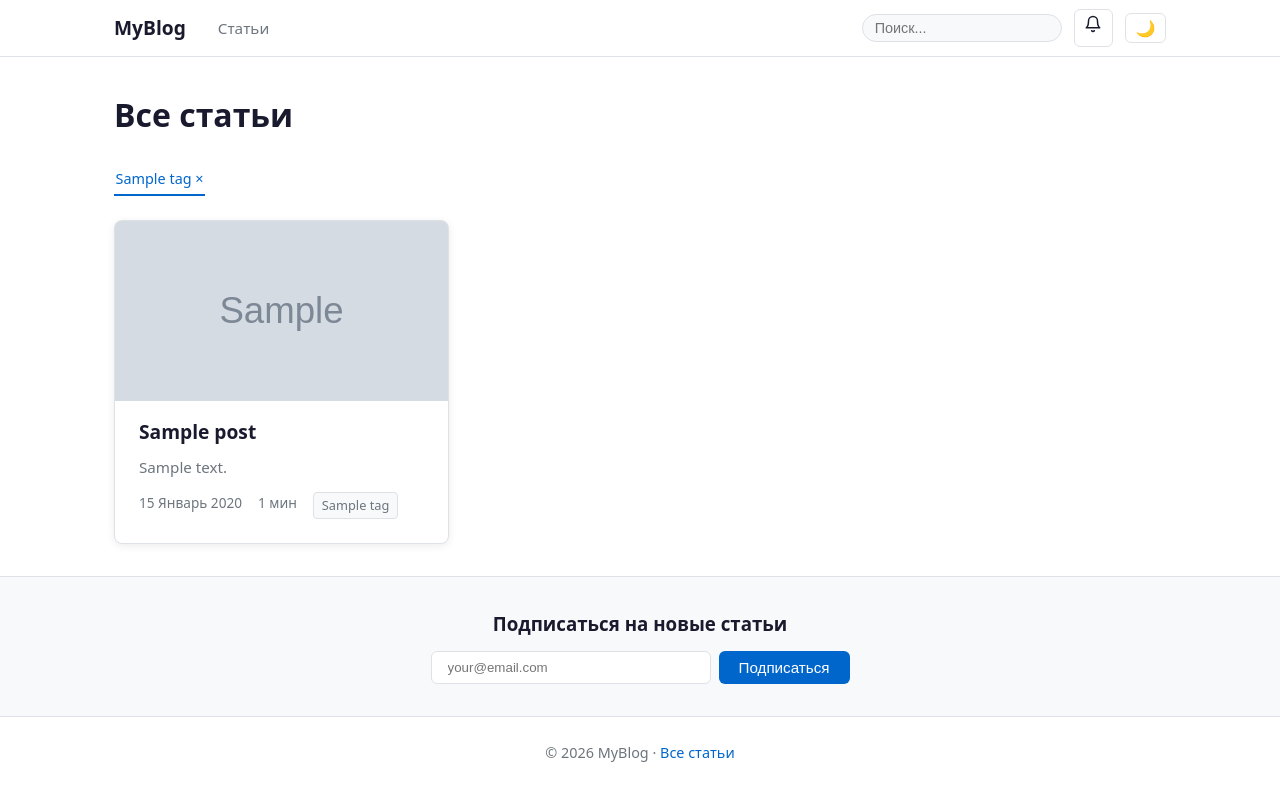
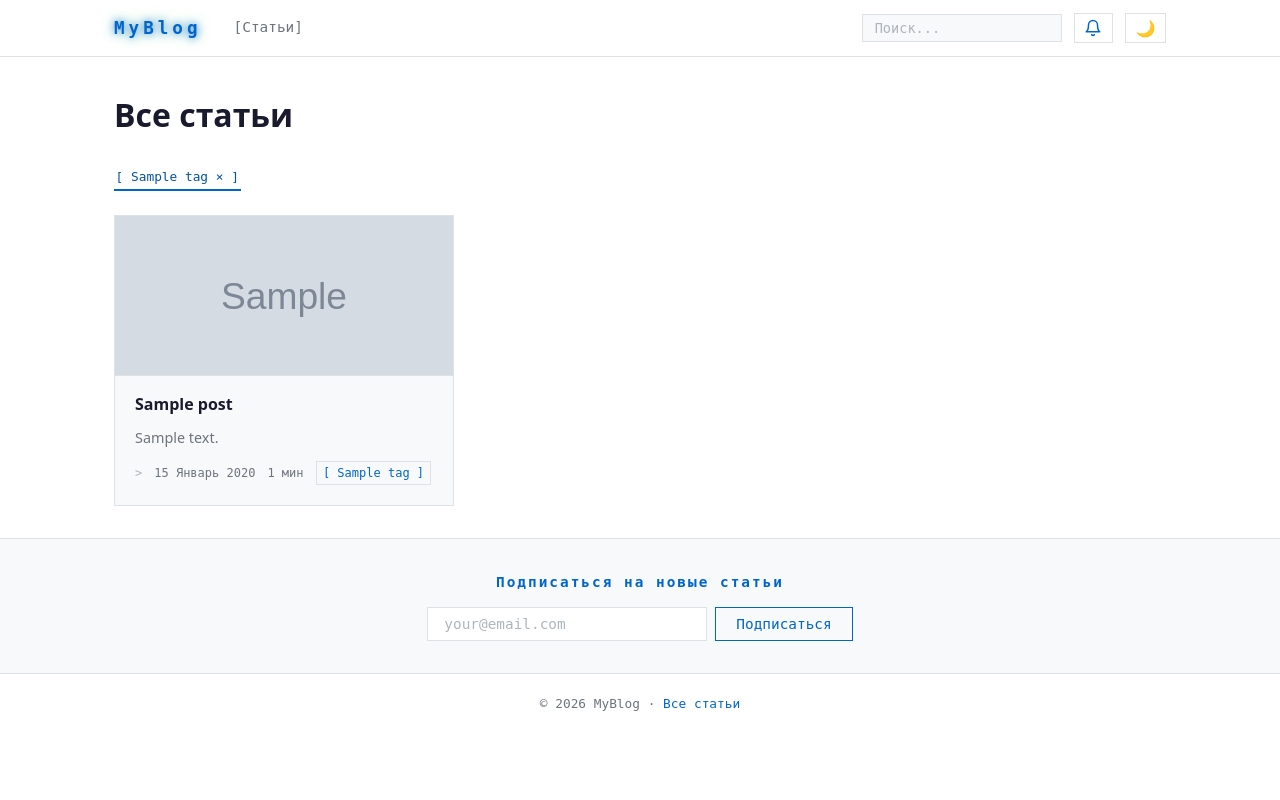
Before and after one commit to sergei-karimov/KSR_BLOG, a Django app: a page that uses templates/base.html in a window 1280 px wide. Run offline with Django 5.2, Linux system fonts and the light colour scheme; tables that the repository leaves empty hold one stand-in row (values such as "Sample post"); grey boxes marked "Sample" are stand-in pictures.

Commit message:
style: replace CSS with Matrix dark theme

```diff
--- a/static/css/main.css
+++ b/static/css/main.css
@@ -1,31 +1,39 @@
 :root {
-  --bg: #ffffff;
-  --bg-secondary: #f8f9fa;
-  --text: #1a1a2e;
-  --text-muted: #6c757d;
-  --accent: #0066cc;
-  --accent-hover: #0052a3;
-  --border: #dee2e6;
-  --card-shadow: 0 2px 8px rgba(0,0,0,0.08);
-  --code-bg: #f4f4f4;
-  --font-body: system-ui, -apple-system, sans-serif;
-  --font-mono: 'Cascadia Code', 'Fira Code', monospace;
-  --message-bg: #d4edda;
-  --message-text: #155724;
+  --bg:           #050a05;
+  --bg-secondary: #0a1a0a;
+  --bg-nav:       #030803;
+  --bg-code:      #000000;
+  --text:         #c8ffc8;
+  --text-muted:   rgba(0, 255, 65, 0.5);
+  --text-dim:     rgba(0, 255, 65, 0.25);
+  --accent:       #00ff41;
+  --accent-glow:  #39ff14;
+  --border:       rgba(0, 255, 65, 0.15);
+  --border-hover: rgba(0, 255, 65, 0.4);
+  --card-shadow:  none;
+  --font-body:    system-ui, -apple-system, sans-serif;
+  --font-mono:    'Courier New', 'Cascadia Code', monospace;
+  --message-bg:   #0a1a0a;
+  --message-text: #00ff41;
 }
 
-[data-theme="dark"] {
-  --bg: #0d1117;
-  --bg-secondary: #161b22;
-  --text: #e6edf3;
-  --text-muted: #8b949e;
-  --accent: #58a6ff;
-  --accent-hover: #79bcff;
-  --border: #30363d;
-  --card-shadow: 0 2px 8px rgba(0,0,0,0.4);
-  --code-bg: #1e1e2e;
-  --message-bg: #1a3a2a;
-  --message-text: #4ade80;
+[data-theme="light"] {
+  --bg:           #ffffff;
+  --bg-secondary: #f8f9fa;
+  --bg-nav:       #ffffff;
+  --bg-code:      #f4f4f4;
+  --text:         #1a1a2e;
+  --text-muted:   #6c757d;
+  --text-dim:     #adb5bd;
+  --accent:       #0066cc;
+  --accent-glow:  #0052a3;
+  --border:       #dee2e6;
+  --border-hover: #adb5bd;
+  --card-shadow:  0 2px 8px rgba(0,0,0,0.08);
+  --font-body:    system-ui, -apple-system, sans-serif;
+  --font-mono:    'Cascadia Code', 'Fira Code', monospace;
+  --message-bg:   #d4edda;
+  --message-text: #155724;
 }
 
 *, *::before, *::after { box-sizing: border-box; margin: 0; padding: 0; }
@@ -39,12 +47,12 @@ body {
 }
 
 a { color: var(--accent); text-decoration: none; }
-a:hover { color: var(--accent-hover); text-decoration: underline; }
+a:hover { color: var(--accent-glow); text-decoration: none; }
 
-/* Header */
+/* ── Header ── */
 header {
   border-bottom: 1px solid var(--border);
-  background: var(--bg);
+  background: var(--bg-nav);
   position: sticky;
   top: 0;
   z-index: 100;
@@ -58,217 +66,418 @@ header {
   height: 56px;
   gap: 2rem;
 }
-.site-title { font-size: 1.2rem; font-weight: 700; color: var(--text); }
-.site-title:hover { text-decoration: none; color: var(--accent); }
+.site-title {
+  font-family: var(--font-mono);
+  font-size: 1.1rem;
+  font-weight: 700;
+  letter-spacing: 4px;
+  color: var(--accent);
+  text-shadow: 0 0 10px var(--accent), 0 0 20px rgba(0,255,65,0.3);
+}
+.site-title:hover { color: var(--accent-glow); text-decoration: none; }
 nav { display: flex; gap: 1.25rem; }
-nav a { color: var(--text-muted); font-size: 0.95rem; }
-nav a:hover { color: var(--accent); text-decoration: none; }
+nav a {
+  font-family: var(--font-mono);
+  color: var(--text-muted);
+  font-size: 0.9rem;
+}
+nav a::before { content: '['; }
+nav a::after  { content: ']'; }
+nav a:hover { color: var(--accent); }
 .header-actions { margin-left: auto; display: flex; gap: 0.75rem; align-items: center; }
 .search-form input {
   border: 1px solid var(--border);
   background: var(--bg-secondary);
   color: var(--text);
   padding: 0.3rem 0.75rem;
-  border-radius: 20px;
-  font-size: 0.9rem;
+  font-family: var(--font-mono);
+  font-size: 0.85rem;
   width: 200px;
+  border-radius: 0;
+  outline: none;
 }
+.search-form input:focus { border-color: var(--accent); box-shadow: 0 0 6px rgba(0,255,65,0.3); }
+.search-form input::placeholder { color: var(--text-dim); }
 .theme-toggle {
   background: none;
   border: 1px solid var(--border);
-  color: var(--text);
+  color: var(--accent);
   cursor: pointer;
   padding: 0.3rem 0.6rem;
-  border-radius: 6px;
+  border-radius: 0;
   font-size: 1rem;
+  font-family: var(--font-mono);
+  transition: border-color 0.15s, box-shadow 0.15s;
+  display: inline-flex;
+  align-items: center;
+  justify-content: center;
+}
+.theme-toggle:hover { border-color: var(--accent); box-shadow: 0 0 6px rgba(0,255,65,0.3); }
+
+/* ── Layout ── */
+.container { max-width: 1100px; margin: 0 auto; padding: 2rem 1.5rem; }
+
+/* ── Hero block (home page) ── */
+.hero-wrap {
+  position: relative;
+  overflow: hidden;
+  border-bottom: 1px solid var(--border);
+}
+.hero-canvas {
+  position: absolute;
+  top: 0; left: 0;
+  width: 100%; height: 100%;
+  opacity: 0.2;
+  pointer-events: none;
+}
+.hero-content {
+  position: relative;
+  z-index: 2;
+  max-width: 1100px;
+  margin: 0 auto;
+  padding: 2.5rem 1.5rem;
+}
+.hero-label {
+  font-family: var(--font-mono);
+  font-size: 0.75rem;
+  letter-spacing: 3px;
+  color: var(--text-dim);
+  margin-bottom: 0.75rem;
+}
+.hero-title {
+  font-family: var(--font-mono);
+  font-size: 1.8rem;
+  font-weight: 700;
+  color: var(--accent-glow);
+  text-shadow: 0 0 10px var(--accent-glow), 0 0 20px rgba(57,255,20,0.3);
+  margin-bottom: 0.5rem;
+  line-height: 1.3;
+}
+.hero-meta {
+  font-family: var(--font-mono);
+  font-size: 0.8rem;
+  color: var(--text-muted);
+  margin-bottom: 1rem;
+}
+.hero-meta::before { content: '> '; }
+.hero-excerpt {
+  color: var(--text);
+  font-size: 1rem;
+  line-height: 1.7;
+  max-width: 640px;
+  margin-bottom: 1.25rem;
+}
+.hero-read-link {
+  display: inline-block;
+  font-family: var(--font-mono);
+  font-size: 0.85rem;
+  color: var(--accent);
+  border: 1px solid var(--border);
+  padding: 0.3rem 0.9rem;
+}
+.hero-read-link:hover { border-color: var(--accent); box-shadow: 0 0 8px rgba(0,255,65,0.3); color: var(--accent-glow); }
+
+/* ── Post grid ── */
+.archive-label {
+  font-family: var(--font-mono);
+  font-size: 0.75rem;
+  letter-spacing: 3px;
+  color: var(--text-dim);
+  margin-bottom: 1.25rem;
+}
+.post-grid {
+  display: grid;
+  grid-template-columns: repeat(auto-fill, minmax(300px, 1fr));
+  gap: 1rem;
 }
 
-/* Layout */
-.container { max-width: 1100px; margin: 0 auto; padding: 2rem 1.5rem; }
+/* ── Post card ── */
+.post-card {
+  background: var(--bg-secondary);
+  border: 1px solid var(--border);
+  border-radius: 0;
+  padding: 1.25rem;
+  transition: border-color 0.15s, box-shadow 0.15s;
+}
+.post-card:hover { border-color: var(--border-hover); box-shadow: 0 0 12px rgba(0,255,65,0.1); }
+.post-card-tag {
+  font-family: var(--font-mono);
+  font-size: 0.75rem;
+  color: var(--text-muted);
+  margin-bottom: 0.5rem;
+}
+.post-card h2 { font-size: 1rem; margin-bottom: 0.5rem; font-family: var(--font-body); }
+.post-card h2 a { color: var(--text); font-weight: 600; }
+.post-card h2 a:hover { color: var(--accent); }
+.post-excerpt { color: var(--text-muted); font-size: 0.9rem; margin-bottom: 0.75rem; line-height: 1.6; }
+.post-meta {
+  font-family: var(--font-mono);
+  font-size: 0.75rem;
+  color: var(--text-muted);
+  display: flex;
+  gap: 0.75rem;
+  flex-wrap: wrap;
+  align-items: center;
+}
+.post-meta::before { content: '> '; color: var(--text-dim); }
 
-/* Post card */
-.post-card {
-  background: var(--bg);
+/* ── Cover images ── */
+.cover-image {
+  width: 100%;
+  max-height: 420px;
+  object-fit: cover;
   border: 1px solid var(--border);
-  border-radius: 8px;
-  padding: 1.5rem;
-  box-shadow: var(--card-shadow);
-  transition: box-shadow 0.2s;
+  margin-bottom: 2rem;
+  display: block;
 }
-.post-card:hover { box-shadow: 0 4px 16px rgba(0,0,0,0.15); }
-.post-card h2 { font-size: 1.2rem; margin-bottom: 0.5rem; }
-.post-card h2 a { color: var(--text); }
-.post-card h2 a:hover { color: var(--accent); text-decoration: none; }
-.post-excerpt { color: var(--text-muted); font-size: 0.95rem; margin-bottom: 0.75rem; }
-.post-meta { font-size: 0.85rem; color: var(--text-muted); display: flex; gap: 1rem; flex-wrap: wrap; }
+.post-card-cover {
+  width: calc(100% + 2.5rem);
+  height: 160px;
+  object-fit: cover;
+  display: block;
+  margin: -1.25rem -1.25rem 1rem -1.25rem;
+  border-bottom: 1px solid var(--border);
+}
+
+/* ── Tag badges ── */
 .tag-badge {
   display: inline-block;
-  background: var(--bg-secondary);
+  font-family: var(--font-mono);
+  font-size: 0.75rem;
+  color: var(--accent);
   border: 1px solid var(--border);
-  border-radius: 4px;
-  padding: 0.15rem 0.5rem;
+  padding: 0.1rem 0.4rem;
+}
+.tag-badge::before { content: '[ '; }
+.tag-badge::after  { content: ' ]'; }
+.tag-badge:hover { border-color: var(--accent); color: var(--accent-glow); }
+
+/* ── Tag filter bar ── */
+.tag-filter { display: flex; align-items: center; gap: 0.5rem; flex-wrap: wrap; margin-bottom: 1.5rem; }
+.tag-filter-item {
+  cursor: pointer;
+  font-family: var(--font-mono);
   font-size: 0.8rem;
   color: var(--text-muted);
-}
-.tag-badge:hover { color: var(--accent); text-decoration: none; }
-
-/* Tag filter bar */
-.tag-filter { display: flex; align-items: center; gap: 0.25rem; flex-wrap: wrap; margin-bottom: 1.5rem; }
-.tag-filter-item {
-  cursor: pointer;
-  font-size: 0.9rem;
-  color: var(--text-muted);
-  padding: 0.2rem 0.1rem;
+  padding: 0.15rem 0.1rem;
   border-bottom: 2px solid transparent;
   transition: color 0.15s, border-color 0.15s;
   user-select: none;
 }
+.tag-filter-item::before { content: '[ '; }
+.tag-filter-item::after  { content: ' ]'; }
 .tag-filter-item:hover { color: var(--accent); }
-.tag-filter-item.active { color: var(--accent); border-bottom-color: var(--accent); font-weight: 500; }
+.tag-filter-item.active { color: var(--accent-glow); border-bottom-color: var(--accent); font-weight: 500; }
 
-/* Cover image */
-.cover-image {
-  width: 100%;
-  max-height: 420px;
-  object-fit: cover;
-  border-radius: 12px;
-  margin-bottom: 2rem;
-  display: block;
-}
-.post-card-cover {
-  width: 100%;
-  height: 180px;
-  object-fit: cover;
-  border-radius: 6px 6px 0 0;
-  display: block;
-  margin: -1.5rem -1.5rem 1rem -1.5rem;
-  width: calc(100% + 3rem);
-}
-
-/* Hero post */
-.hero-post {
-  background: var(--bg-secondary);
-  border-radius: 12px;
-  padding: 2rem;
-  margin-bottom: 2rem;
-}
-.hero-post h1 { font-size: 1.8rem; margin-bottom: 0.75rem; }
-
-/* Post grid */
-.post-grid {
-  display: grid;
-  grid-template-columns: repeat(auto-fill, minmax(300px, 1fr));
-  gap: 1.5rem;
-}
-
-/* Article */
+/* ── Article page ── */
 .article-layout {
   display: grid;
   grid-template-columns: 1fr 280px;
   gap: 2rem;
   align-items: start;
 }
-.article-content {
-  max-width: 720px;
+.post-breadcrumb {
+  font-family: var(--font-mono);
+  font-size: 0.75rem;
+  color: var(--text-dim);
+  margin-bottom: 1.5rem;
 }
+.post-title-wrap { margin-bottom: 1.25rem; }
+.post-title-border {
+  font-family: var(--font-mono);
+  font-size: 0.75rem;
+  color: var(--text-dim);
+  letter-spacing: 1px;
+  white-space: nowrap;
+  overflow: hidden;
+}
+.post-title {
+  font-family: var(--font-mono);
+  font-size: 1.8rem;
+  font-weight: 700;
+  color: var(--accent-glow);
+  text-shadow: 0 0 8px rgba(57,255,20,0.4);
+  margin: 0.4rem 0;
+  line-height: 1.3;
+}
+.article-content { max-width: 720px; }
 .article-content h1, .article-content h2, .article-content h3 {
-  margin: 1.5rem 0 0.75rem;
+  font-family: var(--font-mono);
+  color: var(--accent);
+  margin: 1.75rem 0 0.75rem;
 }
-.article-content p { margin-bottom: 1rem; }
+.article-content h1 { font-size: 1.4rem; }
+.article-content h2 { font-size: 1.2rem; }
+.article-content h3 { font-size: 1rem; }
+.article-content p { margin-bottom: 1rem; line-height: 1.9; }
 .article-content ul, .article-content ol { margin: 0 0 1rem 1.5rem; }
+.article-content li { margin-bottom: 0.3rem; }
 .article-content pre {
-  background: var(--code-bg);
+  background: var(--bg-code);
+  border: 1px solid var(--border);
+  border-left: 3px solid var(--accent);
   padding: 1rem;
-  border-radius: 6px;
   overflow-x: auto;
-  margin-bottom: 1rem;
+  margin-bottom: 1.25rem;
   font-family: var(--font-mono);
-  font-size: 0.9rem;
+  font-size: 0.88rem;
+  line-height: 1.7;
+}
+.article-content pre::before {
+  content: '$ ';
+  color: var(--text-dim);
+  font-size: 0.75rem;
+  display: block;
+  margin-bottom: 0.5rem;
 }
 .article-content code {
   font-family: var(--font-mono);
-  font-size: 0.9em;
-  background: var(--code-bg);
-  padding: 0.15em 0.3em;
-  border-radius: 3px;
+  font-size: 0.88em;
+  background: var(--bg-secondary);
+  color: var(--accent);
+  padding: 0.1em 0.35em;
+  border: 1px solid var(--border);
 }
-.article-content pre code { background: none; padding: 0; }
+.article-content pre code { background: none; padding: 0; border: none; color: var(--accent); }
 
-/* Sidebar */
+/* ── Sidebar ── */
 .sidebar { position: sticky; top: 72px; }
 .sidebar-section { margin-bottom: 2rem; }
-.sidebar-section h3 { font-size: 0.9rem; text-transform: uppercase; letter-spacing: 0.05em; color: var(--text-muted); margin-bottom: 0.75rem; }
+.sidebar-section h3 {
+  font-family: var(--font-mono);
+  font-size: 0.75rem;
+  letter-spacing: 3px;
+  color: var(--text-dim);
+  margin-bottom: 0.75rem;
+}
+.sidebar-related-item { margin-bottom: 0.75rem; }
+.sidebar-related-item a { font-size: 0.9rem; color: var(--text); }
+.sidebar-related-item a:hover { color: var(--accent); }
+.sidebar-related-date { font-family: var(--font-mono); font-size: 0.75rem; color: var(--text-muted); }
 
-/* Comments */
+/* ── Comments ── */
 .comments-section { margin-top: 3rem; border-top: 1px solid var(--border); padding-top: 2rem; }
+.comments-section h2 {
+  font-family: var(--font-mono);
+  color: var(--accent);
+  font-size: 1rem;
+  letter-spacing: 2px;
+  margin-bottom: 1.5rem;
+}
 .comment { border-bottom: 1px solid var(--border); padding: 1rem 0; }
-.comment-meta { font-size: 0.85rem; color: var(--text-muted); margin-bottom: 0.5rem; }
+.comment-meta { font-family: var(--font-mono); font-size: 0.8rem; color: var(--text-muted); margin-bottom: 0.5rem; }
 
-/* Forms */
+/* ── Forms ── */
 .form-group { margin-bottom: 1rem; }
-.form-group label { display: block; font-size: 0.9rem; margin-bottom: 0.3rem; }
+.form-group label { display: block; font-family: var(--font-mono); font-size: 0.8rem; color: var(--text-muted); margin-bottom: 0.3rem; }
 .form-group input, .form-group textarea {
   width: 100%;
   padding: 0.5rem 0.75rem;
   border: 1px solid var(--border);
-  border-radius: 6px;
-  background: var(--bg);
+  background: var(--bg-secondary);
   color: var(--text);
   font-family: var(--font-body);
   font-size: 0.95rem;
+  border-radius: 0;
+  outline: none;
+}
+.form-group input:focus, .form-group textarea:focus {
+  border-color: var(--accent);
+  box-shadow: 0 0 6px rgba(0,255,65,0.2);
 }
 .btn {
   display: inline-block;
   padding: 0.5rem 1.25rem;
-  background: var(--accent);
-  color: white;
-  border: none;
-  border-radius: 6px;
+  background: transparent;
+  color: var(--accent);
+  border: 1px solid var(--accent);
   cursor: pointer;
-  font-size: 0.95rem;
+  font-family: var(--font-mono);
+  font-size: 0.9rem;
+  transition: background 0.15s, box-shadow 0.15s;
 }
-.btn:hover { background: var(--accent-hover); color: white; text-decoration: none; }
+.btn:hover { background: rgba(0,255,65,0.1); box-shadow: 0 0 10px rgba(0,255,65,0.3); color: var(--accent-glow); }
 
-/* Subscribe bar in footer */
+/* ── Subscribe bar ── */
 .subscribe-bar {
   background: var(--bg-secondary);
   border-top: 1px solid var(--border);
   padding: 2rem 1.5rem;
   text-align: center;
 }
-.subscribe-bar h3 { margin-bottom: 0.75rem; }
+.subscribe-bar h3 {
+  font-family: var(--font-mono);
+  color: var(--accent);
+  font-size: 0.9rem;
+  letter-spacing: 2px;
+  margin-bottom: 0.75rem;
+}
 .subscribe-inline { display: flex; gap: 0.5rem; justify-content: center; flex-wrap: wrap; }
 .subscribe-input {
   padding: 0.5rem 1rem;
   border: 1px solid var(--border);
-  border-radius: 6px;
   background: var(--bg);
   color: var(--text);
+  font-family: var(--font-mono);
+  font-size: 0.9rem;
   width: 280px;
+  border-radius: 0;
+  outline: none;
+}
+.subscribe-input:focus { border-color: var(--accent); }
+.subscribe-input::placeholder { color: var(--text-dim); }
+
+/* ── Footer ── */
+footer {
+  border-top: 1px solid var(--border);
+  padding: 1.25rem 1.5rem;
+  text-align: center;
+  font-family: var(--font-mono);
+  font-size: 0.8rem;
+  color: var(--text-muted);
 }
 
-footer { border-top: 1px solid var(--border); padding: 1.5rem; text-align: center; color: var(--text-muted); font-size: 0.9rem; }
-
-/* Pagination */
+/* ── Pagination ── */
 .pagination { display: flex; gap: 0.5rem; justify-content: center; margin-top: 2rem; }
 .pagination a, .pagination span {
-  padding: 0.4rem 0.8rem;
+  font-family: var(--font-mono);
+  padding: 0.35rem 0.75rem;
   border: 1px solid var(--border);
-  border-radius: 4px;
+  font-size: 0.85rem;
+  color: var(--text-muted);
+}
+.pagination a:hover { border-color: var(--accent); color: var(--accent); }
+.pagination .current { border-color: var(--accent); color: var(--accent); }
+
+/* ── Messages ── */
+.messages { list-style: none; margin-bottom: 1rem; }
+.messages li {
+  padding: 0.75rem 1rem;
+  border: 1px solid var(--border);
+  border-left: 3px solid var(--accent);
+  background: var(--message-bg);
+  color: var(--message-text);
+  font-family: var(--font-mono);
   font-size: 0.9rem;
+  margin-bottom: 0.5rem;
 }
-.pagination .current { background: var(--accent); color: white; border-color: var(--accent); }
 
-/* Messages */
-.messages { list-style: none; margin-bottom: 1rem; }
-.messages li { padding: 0.75rem 1rem; border-radius: 6px; background: var(--message-bg); color: var(--message-text); margin-bottom: 0.5rem; }
+/* ── Page headings ── */
+.page-heading {
+  font-family: var(--font-mono);
+  font-size: 0.75rem;
+  letter-spacing: 3px;
+  color: var(--text-dim);
+  margin-bottom: 1.5rem;
+}
 
-/* Responsive */
+/* ── Pygments syntax highlighting ── */
+.highlight { background: var(--bg-code) !important; border: 1px solid var(--border); }
+
+/* ── Responsive ── */
 @media (max-width: 768px) {
   .article-layout { grid-template-columns: 1fr; }
   .sidebar { position: static; }
-  .search-form input { width: 140px; }
+  .search-form input { width: 120px; }
+  .hero-title { font-size: 1.3rem; }
 }
-
-/* Pygments syntax highlighting */
-.highlight { background: var(--code-bg) !important; }
```
